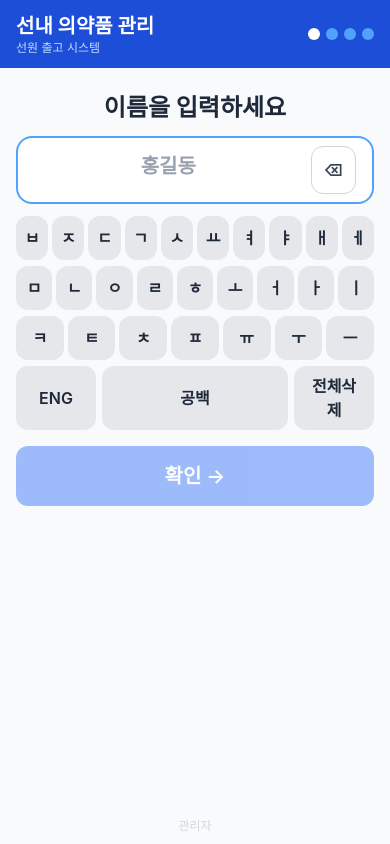
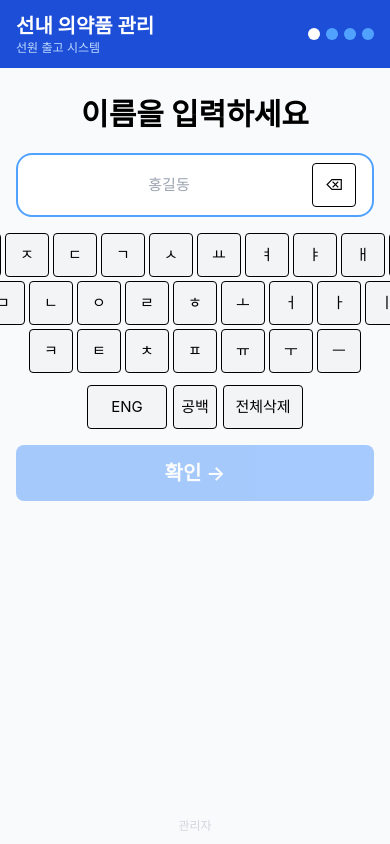
Before and after one commit to Jangwoonjae/ship-med-kiosk, a Next.js app: page / in a window 390 px wide. Built offline with nearby package versions, Linux system fonts and the light colour scheme; no server answers; the database is empty.

Commit message:
feat: tablet UI - font sizes 15/20/30px, center align, proportional box sizing

```diff
--- a/components/crew/CategorySelect.tsx
+++ b/components/crew/CategorySelect.tsx
@@ -1,5 +1,4 @@
 'use client';
-import TouchButton from '../ui/TouchButton';
 
 const CATEGORIES = [
   { key: '내용약', label: '내복약', icon: '💊', desc: '먹는 약' },
@@ -14,28 +13,19 @@ interface CategorySelectProps {
 
 export default function CategorySelect({ counts, onSelect }: CategorySelectProps) {
   return (
-    <div className="flex flex-col items-center gap-4 sm:gap-6 w-full max-w-3xl mx-auto px-4">
-      <h2 className="text-2xl sm:text-3xl font-bold text-gray-800 text-center">분류를 선택하세요</h2>
-      <div className="grid grid-cols-3 gap-3 sm:gap-4 w-full">
+    <div className="flex flex-col items-center justify-center w-full px-4">
+      <h1 className="text-[30px] font-bold text-center mb-6">의약품 분류를 선택하세요</h1>
+      <div className="grid grid-cols-3 gap-4 justify-items-center mx-auto w-full max-w-[700px]">
         {CATEGORIES.map(cat => (
           <button
             key={cat.key}
             onClick={() => onSelect(cat.key)}
-            className="
-              flex flex-col items-center justify-center gap-2 sm:gap-3
-              min-h-[110px] sm:min-h-[160px] p-3 sm:p-6
-              bg-white border-2 border-gray-200
-              rounded-2xl shadow-sm
-              hover:border-blue-400 hover:shadow-md
-              active:scale-95 active:bg-blue-50
-              transition-all duration-100
-              touch-manipulation
-            "
+            className="flex flex-col items-center justify-center p-[5px] min-h-[120px] w-full border-2 border-gray-200 rounded-xl text-center hover:border-blue-400 hover:shadow-md active:scale-95 active:bg-blue-50 transition-all duration-100 touch-manipulation"
           >
-            <span className="text-4xl sm:text-5xl">{cat.icon}</span>
-            <span className="text-lg sm:text-2xl font-bold text-gray-800">{cat.label}</span>
-            <span className="hidden sm:block text-base text-gray-500">{cat.desc}</span>
-            <span className="text-xs sm:text-sm font-medium text-blue-600">{counts[cat.key] ?? 0}품목</span>
+            <span className="text-[30px] mb-2">{cat.icon}</span>
+            <span className="text-[20px] font-semibold text-gray-800">{cat.label}</span>
+            <span className="text-[15px] text-gray-500 hidden sm:block">{cat.desc}</span>
+            <span className="text-[15px] font-medium text-blue-600">{counts[cat.key] ?? 0}품목</span>
           </button>
         ))}
       </div>
--- a/components/crew/MedicineGrid.tsx
+++ b/components/crew/MedicineGrid.tsx
@@ -1,6 +1,5 @@
 'use client';
 import StatusBadge from '../ui/StatusBadge';
-import TouchButton from '../ui/TouchButton';
 
 interface MedicineItem {
   id: number;
@@ -21,9 +20,9 @@ interface MedicineGridProps {
 export default function MedicineGrid({ items, selected, onToggle, onNext }: MedicineGridProps) {
   return (
     <div className="flex flex-col items-center w-full px-4">
-      <h2 className="text-xl sm:text-2xl font-bold text-gray-800 mb-3 self-start">의약품을 선택하세요 (복수 선택 가능)</h2>
+      <h2 className="text-[20px] font-semibold text-center mb-4 self-start">의약품을 선택하세요 (복수 선택 가능)</h2>
 
-      <div className="w-full flex-1 overflow-y-auto pb-24">
+      <div className="w-full overflow-y-auto pb-24">
         <div className="grid portrait:grid-cols-2 landscape:grid-cols-4 gap-4 justify-items-center mx-auto w-full">
           {items.map(item => {
             const isSelected = selected.has(item.id);
@@ -34,10 +33,8 @@ export default function MedicineGrid({ items, selected, onToggle, onNext }: Medi
                 disabled={isEmpty}
                 onClick={() => onToggle(item.id)}
                 className={`
-                  flex flex-col gap-1.5 p-4 min-h-[90px] w-full
-                  rounded-xl border-2 text-left
-                  transition-all duration-100
-                  touch-manipulation
+                  flex flex-col items-center justify-center p-[5px] border-2 rounded-xl w-full text-center min-h-[100px]
+                  transition-all duration-100 touch-manipulation
                   ${isEmpty
                     ? 'opacity-40 bg-gray-100 border-gray-200 cursor-not-allowed'
                     : isSelected
@@ -46,14 +43,12 @@ export default function MedicineGrid({ items, selected, onToggle, onNext }: Medi
                   }
                 `}
               >
-                <div className="flex items-start justify-between gap-2">
-                  <span className="text-base font-bold text-gray-800 leading-tight">{item.name_ko}</span>
-                  <StatusBadge status={item.status} />
-                </div>
-                <span className="text-sm text-gray-500">{item.name_en}</span>
-                <span className="text-sm font-medium text-gray-700">재고: {item.current_qty}</span>
+                <span className="text-[15px] font-semibold text-gray-800 leading-tight">{item.name_ko}</span>
+                <span className="text-[15px] text-gray-500">{item.name_en}</span>
+                <span className="text-[15px] mt-1"><StatusBadge status={item.status} /></span>
+                <span className="text-[15px] font-medium text-gray-700">재고: {item.current_qty}</span>
                 {isSelected && (
-                  <span className="text-xs text-blue-600 font-semibold">✓ 선택됨</span>
+                  <span className="text-[15px] text-blue-600 font-semibold">✓ 선택됨</span>
                 )}
               </button>
             );
@@ -61,16 +56,14 @@ export default function MedicineGrid({ items, selected, onToggle, onNext }: Medi
         </div>
       </div>
 
-      <div className="fixed bottom-0 left-0 right-0 p-3 sm:p-4 bg-white border-t-2 border-gray-200 flex justify-end">
-        <TouchButton
-          variant="primary"
-          size="lg"
+      <div className="fixed bottom-0 left-0 right-0 flex justify-center p-[5px] bg-white border-t">
+        <button
           disabled={selected.size === 0}
           onClick={onNext}
-          className="min-w-[200px]"
+          className="text-[20px] font-semibold p-[5px] px-8 bg-blue-600 text-white rounded-lg disabled:opacity-40 min-h-[56px] touch-manipulation"
         >
           수량 확인 → ({selected.size}종)
-        </TouchButton>
+        </button>
       </div>
     </div>
   );
--- a/components/crew/NameInput.tsx
+++ b/components/crew/NameInput.tsx
@@ -1,6 +1,5 @@
 'use client';
 import { useState } from 'react';
-import TouchButton from '../ui/TouchButton';
 
 const KO_ROWS = [
   ['ㅂ', 'ㅈ', 'ㄷ', 'ㄱ', 'ㅅ', 'ㅛ', 'ㅕ', 'ㅑ', 'ㅐ', 'ㅔ'],
@@ -24,52 +23,62 @@ export default function NameInput({ onConfirm }: NameInputProps) {
   const rows = isKo ? KO_ROWS : EN_ROWS;
 
   return (
-    <div className="flex flex-col items-center gap-3 sm:gap-4 w-full max-w-2xl mx-auto px-4">
-      <h2 className="text-2xl sm:text-3xl font-bold text-gray-800 text-center">이름을 입력하세요</h2>
+    <div className="flex flex-col items-center justify-center w-full px-4">
+      <h1 className="text-[30px] font-bold text-center mb-4">이름을 입력하세요</h1>
 
-      <div className="w-full flex items-center gap-2 bg-white border-2 border-blue-400 rounded-2xl px-4 py-2 sm:py-3">
-        <span className="text-xl sm:text-2xl font-semibold flex-1 min-h-[36px] sm:min-h-[40px] text-center">{name || <span className="text-gray-400">홍길동</span>}</span>
-        <TouchButton variant="ghost" size="sm" onClick={() => setName(n => n.slice(0, -1))}>⌫</TouchButton>
+      <div className="w-full max-w-[400px] mx-auto flex items-center gap-2 bg-white border-2 border-blue-400 rounded-2xl px-4 py-2 mb-4">
+        <span className="text-[15px] flex-1 min-h-[36px] text-center flex items-center justify-center">
+          {name || <span className="text-gray-400">홍길동</span>}
+        </span>
+        <button
+          className="text-[15px] p-[5px] min-w-[44px] min-h-[44px] flex items-center justify-center border rounded touch-manipulation"
+          onClick={() => setName(n => n.slice(0, -1))}
+        >⌫</button>
       </div>
 
-      <div className="w-full space-y-1.5 sm:space-y-2">
+      <div className="flex flex-col items-center w-full mx-auto">
         {rows.map((row, ri) => (
-          <div key={ri} className="flex justify-center gap-1">
+          <div key={ri} className="flex justify-center gap-1 mb-1">
             {row.map(key => (
-              <TouchButton
+              <button
                 key={key}
-                variant="secondary"
-                size="sm"
-                className="flex-1 max-w-[52px] sm:max-w-[60px] !px-1 !min-h-[44px]"
+                className="text-[15px] p-[5px] min-w-[44px] min-h-[44px] flex items-center justify-center border rounded bg-gray-100 hover:bg-gray-200 active:bg-gray-300 touch-manipulation"
                 onClick={() => setName(n => n + key)}
               >
                 {key}
-              </TouchButton>
+              </button>
             ))}
           </div>
         ))}
-        <div className="flex justify-center gap-1.5 sm:gap-2 mt-1">
-          <TouchButton variant="secondary" size="sm" className="w-20 sm:w-24" onClick={() => setIsKo(v => !v)}>
+        <div className="flex justify-center gap-1.5 mt-2">
+          <button
+            className="text-[15px] p-[5px] min-w-[44px] min-h-[44px] flex items-center justify-center border rounded bg-gray-100 hover:bg-gray-200 w-20 touch-manipulation"
+            onClick={() => setIsKo(v => !v)}
+          >
             {isKo ? 'ENG' : '한글'}
-          </TouchButton>
-          <TouchButton variant="secondary" size="sm" className="flex-1" onClick={() => setName(n => n + ' ')}>
+          </button>
+          <button
+            className="text-[15px] p-[5px] min-w-[44px] min-h-[44px] flex items-center justify-center border rounded bg-gray-100 hover:bg-gray-200 flex-1 touch-manipulation"
+            onClick={() => setName(n => n + ' ')}
+          >
             공백
-          </TouchButton>
-          <TouchButton variant="secondary" size="sm" className="w-20 sm:w-24" onClick={() => setName('')}>
+          </button>
+          <button
+            className="text-[15px] p-[5px] min-w-[44px] min-h-[44px] flex items-center justify-center border rounded bg-gray-100 hover:bg-gray-200 w-20 touch-manipulation"
+            onClick={() => setName('')}
+          >
             전체삭제
-          </TouchButton>
+          </button>
         </div>
       </div>
 
-      <TouchButton
-        variant="primary"
-        size="lg"
-        className="w-full mt-1"
+      <button
+        className="text-[20px] font-semibold p-[5px] w-full max-w-[400px] mx-auto flex items-center justify-center rounded-lg bg-blue-500 text-white mt-4 min-h-[56px] disabled:opacity-40 touch-manipulation"
         disabled={name.trim().length === 0}
         onClick={() => onConfirm(name.trim())}
       >
         확인 →
-      </TouchButton>
+      </button>
     </div>
   );
 }
```
Also changed, not shown: components/crew/ConfirmStep.tsx (+22 -23 lines).
